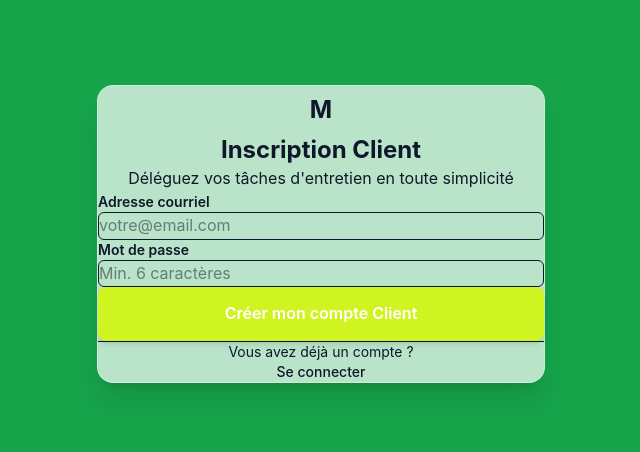
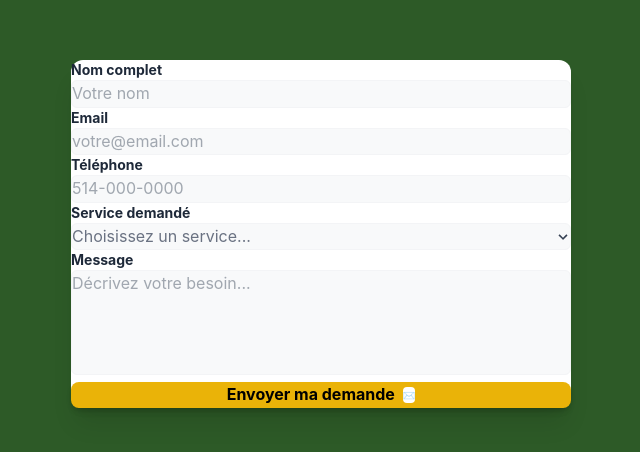
Before and after one commit to mtjservices/mtj-services, a Next.js app: page /auth/register/client in a window 1280 px wide. Shown: the part 166-618 px from the top of the page, without its empty margins (319-959 px from the left). Built offline with nearby package versions, Linux system fonts and the light colour scheme; no server answers.

Commit message:
Ajout du nouveau formulaire de service

```diff
--- a/src/app/auth/register/client/page.tsx
+++ b/src/app/auth/register/client/page.tsx
@@ -1,69 +1,85 @@
-'use client';
-import { useActionState } from 'react';
-import { registerClientAction } from '@/app/actions/auth';
-import Link from 'next/link';
-import { useFormStatus } from 'react-dom';
+import React from 'react';
 
-const initialState = { error: '' };
+export default function RequestServicePage() {
+  return (
+    // Le conteneur vert principal (on utilise la couleur exacte de ton site)
+    <div className="min-h-screen bg-[#2d5a27] flex flex-col items-center justify-center p-4">
 
-function SubmitButton() {
-  const { pending } = useFormStatus();
-  return (
-    <button type="submit" className="btn btn-primary w-full mt-4" disabled={pending}>
-      {pending ? 'Création en cours...' : 'Créer mon compte Client'}
-    </button>
-  );
-}
+      {/* La carte blanche du formulaire */}
+      <div className="bg-white w-full max-w-[500px] rounded-xl shadow-xl p-10">
 
-export default function RegisterClientPage() {
-  const [state, formAction] = useActionState(registerClientAction, initialState);
-
-  return (
-    <div className="min-h-screen flex items-center justify-center bg-surface p-4">
-      <div className="glass-panel p-8 w-full max-w-md shadow-xl rounded-xl border-t-4 border-t-primary-500">
-        <div className="text-center mb-6">
-           <Link href="/" className="inline-flex items-center justify-center w-12 h-12 bg-primary-600 text-white font-bold text-2xl rounded-lg mb-4">
-              M
-           </Link>
-           <h1 className="text-2xl font-bold">Inscription Client</h1>
-           <p className="text-text-muted mt-2">Déléguez vos tâches d'entretien en toute simplicité</p>
-        </div>
-
-        {state?.error && (
-          <div className="bg-red-50 text-red-600 border border-red-200 p-3 rounded-md mb-4 text-sm font-medium">
-            {state.error}
-          </div>
-        )}
-
-        <form action={formAction} className="space-y-4">
-          <div>
-            <label className="block text-sm font-semibold mb-1 text-foreground">Adresse courriel</label>
+        <form className="space-y-6">
+          {/* Nom Complet */}
+          <div className="space-y-2">
+            <label className="block text-sm font-bold text-gray-800">Nom complet</label>
             <input
-              name="email"
-              type="email"
-              required
-              placeholder="votre@email.com"
-              className="w-full p-2.5 border border-border rounded-md focus:outline-none focus:ring-2 focus:ring-primary-500 bg-background transition-shadow"
+              type="text"
+              placeholder="Votre nom"
+              className="w-full px-4 py-3 bg-[#f8f9fa] border border-gray-100 rounded-md focus:outline-none focus:ring-2 focus:ring-yellow-400 text-gray-600"
             />
           </div>
-          <div>
-            <label className="block text-sm font-semibold mb-1 text-foreground">Mot de passe</label>
+
+          {/* Email */}
+          <div className="space-y-2">
+            <label className="block text-sm font-bold text-gray-800">Email</label>
             <input
-              name="password"
-              type="password"
-              required
-              minLength={6}
-              placeholder="Min. 6 caractères"
-              className="w-full p-2.5 border border-border rounded-md focus:outline-none focus:ring-2 focus:ring-primary-500 bg-background transition-shadow"
+              type="email"
+              placeholder="votre@email.com"
+              className="w-full px-4 py-3 bg-[#f8f9fa] border border-gray-100 rounded-md focus:outline-none focus:ring-2 focus:ring-yellow-400 text-gray-600"
             />
           </div>
-          <SubmitButton />
+
+          {/* Téléphone */}
+          <div className="space-y-2">
+            <label className="block text-sm font-bold text-gray-800">Téléphone</label>
+            <input
+              type="tel"
+              placeholder="514-000-0000"
+              className="w-full px-4 py-3 bg-[#f8f9fa] border border-gray-100 rounded-md focus:outline-none focus:ring-2 focus:ring-yellow-400 text-gray-600"
+            />
+          </div>
+
+          {/* Service demandé */}
+          <div className="space-y-2">
+            <label className="block text-sm font-bold text-gray-800">Service demandé</label>
+            <div className="relative">
+              <select className="w-full px-4 py-3 bg-[#f8f9fa] border border-gray-100 rounded-md focus:outline-none focus:ring-2 focus:ring-yellow-400 text-gray-500 appearance-none">
+                <option>Choisissez un service...</option>
+                <option>Entretien de pelouse</option>
+                <option>Déneigement</option>
+                <option>Travaux manuels</option>
+                <option>Lavage de vitres</option>
+                <option>Nettoyage de gouttières</option>
+                <option>Taille de haie</option>
+                <option>Ramassage de feuilles</option>
+              </select>
+              {/* Petite flèche personnalisée */}
+              <div className="pointer-events-none absolute inset-y-0 right-0 flex items-center px-2 text-gray-700">
+                <svg className="fill-current h-4 w-4" xmlns="http://www.w3.org/2000/svg" viewBox="0 0 20 20"><path d="M9.293 12.95l.707.707L15.657 8l-1.414-1.414L10 10.828 5.757 6.586 4.343 8z"/></svg>
+              </div>
+            </div>
+          </div>
+
+          {/* Message */}
+          <div className="space-y-2">
+            <label className="block text-sm font-bold text-gray-800">Message</label>
+            <textarea
+              placeholder="Décrivez votre besoin..."
+              rows={4}
+              className="w-full px-4 py-3 bg-[#f8f9fa] border border-gray-100 rounded-md focus:outline-none focus:ring-2 focus:ring-yellow-400 text-gray-600 resize-none"
+            ></textarea>
+          </div>
+
+          {/* Bouton Envoyer Jaune */}
+          <button
+            type="submit"
+            className="w-full bg-[#eab308] hover:bg-yellow-500 text-black font-bold py-4 rounded-lg transition-all shadow-md flex items-center justify-center gap-2 mt-4"
+          >
+            Envoyer ma demande
+            <span className="bg-white rounded-sm px-1 text-[10px]">✉️</span>
+          </button>
         </form>
 
-        <div className="mt-8 pt-6 border-t border-border text-center text-sm text-text-muted">
-          <p className="mb-3">Vous avez déjà un compte ?</p>
-          <Link href="/auth/login" className="text-primary-600 hover:text-primary-700 font-medium">Se connecter</Link>
-        </div>
       </div>
     </div>
   );
```
